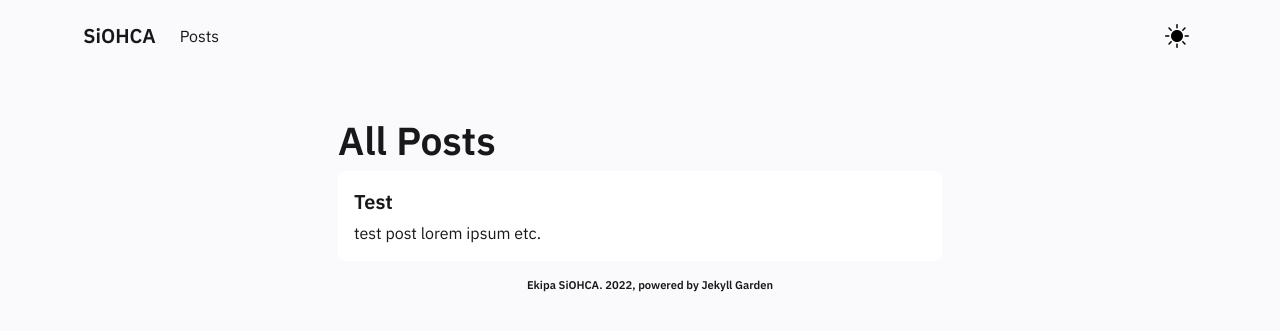
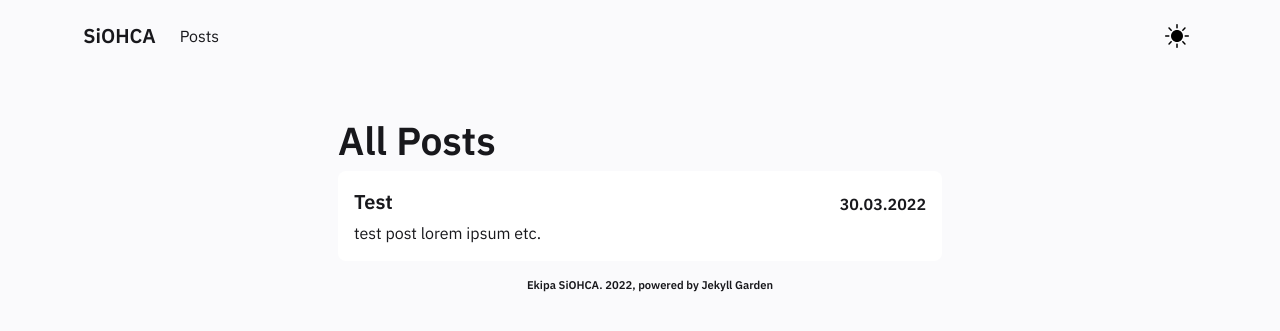
Before and after one commit to SterArcher/OHCA-registry-Slovenia, a Jekyll site: the page built from pages/posts.md, in a window 1280 px wide. Shown: the top 331 px of the page. Built offline with Jekyll 4.4.1, drawn with Linux system fonts in a browser that asks for light colours.

Commit message:
added date to posts

```diff
--- a/_layouts/Post.html
+++ b/_layouts/Post.html
@@ -32,9 +32,7 @@
 <head>
     <meta content="width=device-width, initial-scale=1" name="viewport" />
     <meta content="Digital Garden" property="og:site_name" />
-    <meta
-        content="A Jekyll theme for Obsidian users to build digital garden"
-        property="og:description">
+    <meta content="A Jekyll theme for Obsidian users to build digital garden" property="og:description">
     <meta content="{{ site.url }}/about/" property="article:author">
     <link rel="preconnect" href="https://fonts.googleapis.com">
     <link rel="preconnect" href="https://fonts.gstatic.com" crossorigin>
@@ -64,6 +62,25 @@
     <![endif]-->
     <!--<link href="/assets/css/prism.css" rel="stylesheet" />-->
     <link rel="alternate" type="application/rss+xml" href="{{ site.url }}/feed.xml">
+
+    <style>
+        .stuffContainer {
+            display: flex;
+            flex-direction: row;
+            justify-content: space-between;
+            align-items: center;
+        }
+    </style>
+    <script>
+        function parse_date(p1) {
+        //  document.write((p1.split(" ")[0]).split("-")[0]);
+         document.write((p1.split(" ")[0]).split("-")[2] +
+         "." +
+         (p1.split(" ")[0]).split("-")[1] +
+         "." +
+         (p1.split(" ")[0]).split("-")[0])
+        }
+    </script>
 </head>
 
 <body>
@@ -90,7 +107,7 @@
             <!---CASE 2 : Notes & Blog Page-->
 
             {%- if page.content-type == "notes"
-            or page.content-type == "post"  -%}
+            or page.content-type == "post" -%}
             <div class="column is-three-fifths">
                 <main>
                     <div class="note-page-section">
@@ -110,7 +127,11 @@
                                     </span>
                                 </a>
                         </div>
-                        <h1>{{page.title}}</h1>
+                        <!-- <h1>{{page.title}}</h1> -->
+                        <div class="stuffContainer">
+                            <h1>{{ page.title }}</h1>
+                            <h6 text-align="right;"><script>parse_date("{{page.Featuresdate}}");</script></h6>
+                        </div>
                         {%- include Content.html -%}
                         {%- include Backlinks.html -%}
                     </div>
@@ -143,10 +164,15 @@
                     <div class="block note-cards">
                         <div class="box-feed" data-url="{{site.url}}{{item.url}}">
                             <a href="{{item.url}}" style="text-decoration: none;">
+                                <!-- <p style="font-weight: bold;">{{ item.title }}</p> -->
+                                <div class="stuffContainer">
                                     <h4>{{ item.title }}</h4>
+                                    <h6 text-align="right;"><script>parse_date("{{item.Featuresdate}}");</script></h6>
+                                </div>
                                 <div class="content">
                                     <p style="margin: 0px;">
-                                            {{ item.content | strip_html | strip | remove: "[[" | remove: "]]" | escape | truncate: 260 }}
+                                        {{ item.content | strip_html | strip | remove: "[[" | remove: "]]" | escape |
+                                        truncate: 260 }}
                                     </p>
                                 </div>
                             </a>
@@ -171,4 +197,5 @@
         </div>
     </section>
 </body>
+
 </html>
```
Lines whose indentation alone changed are shown as unchanged.
